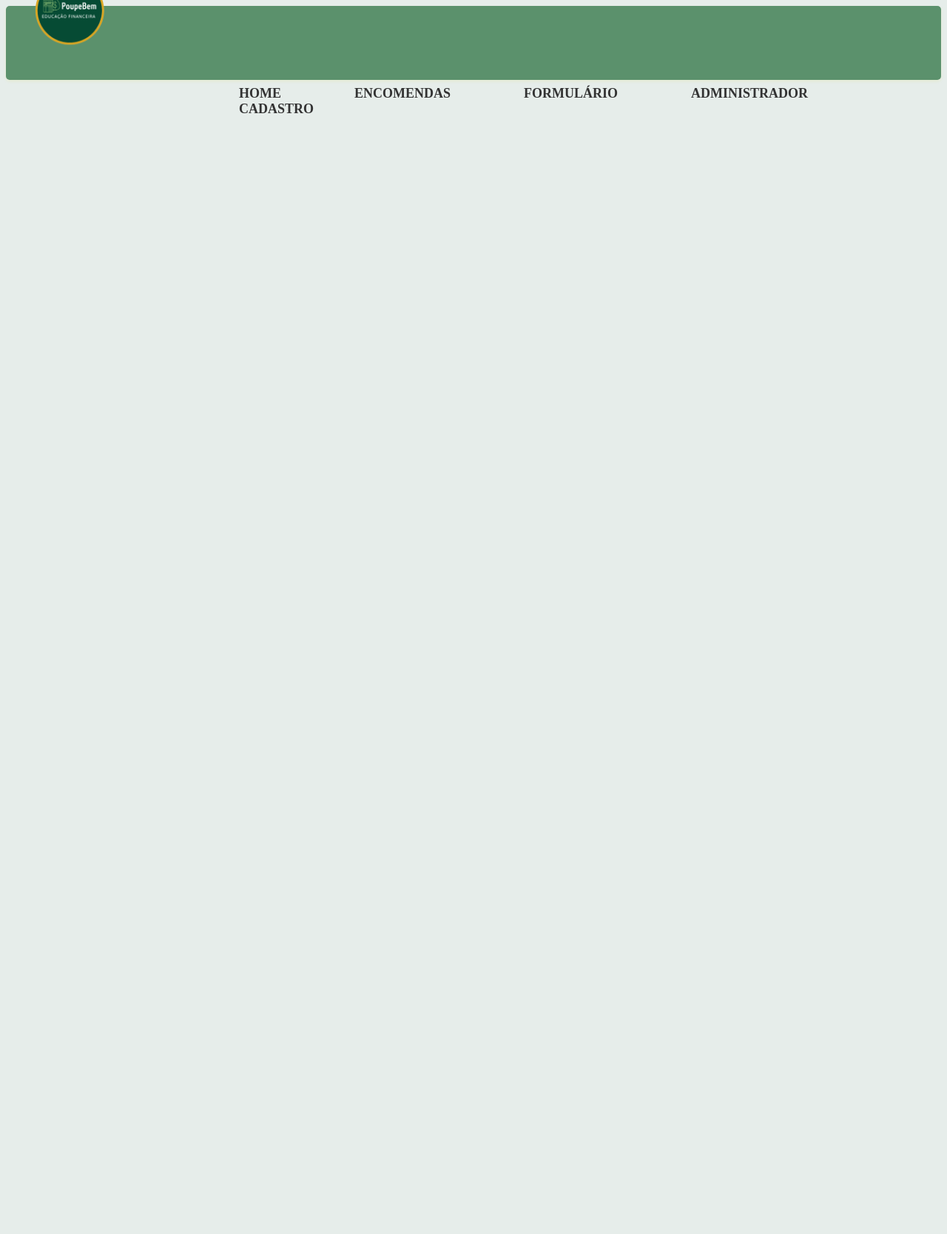
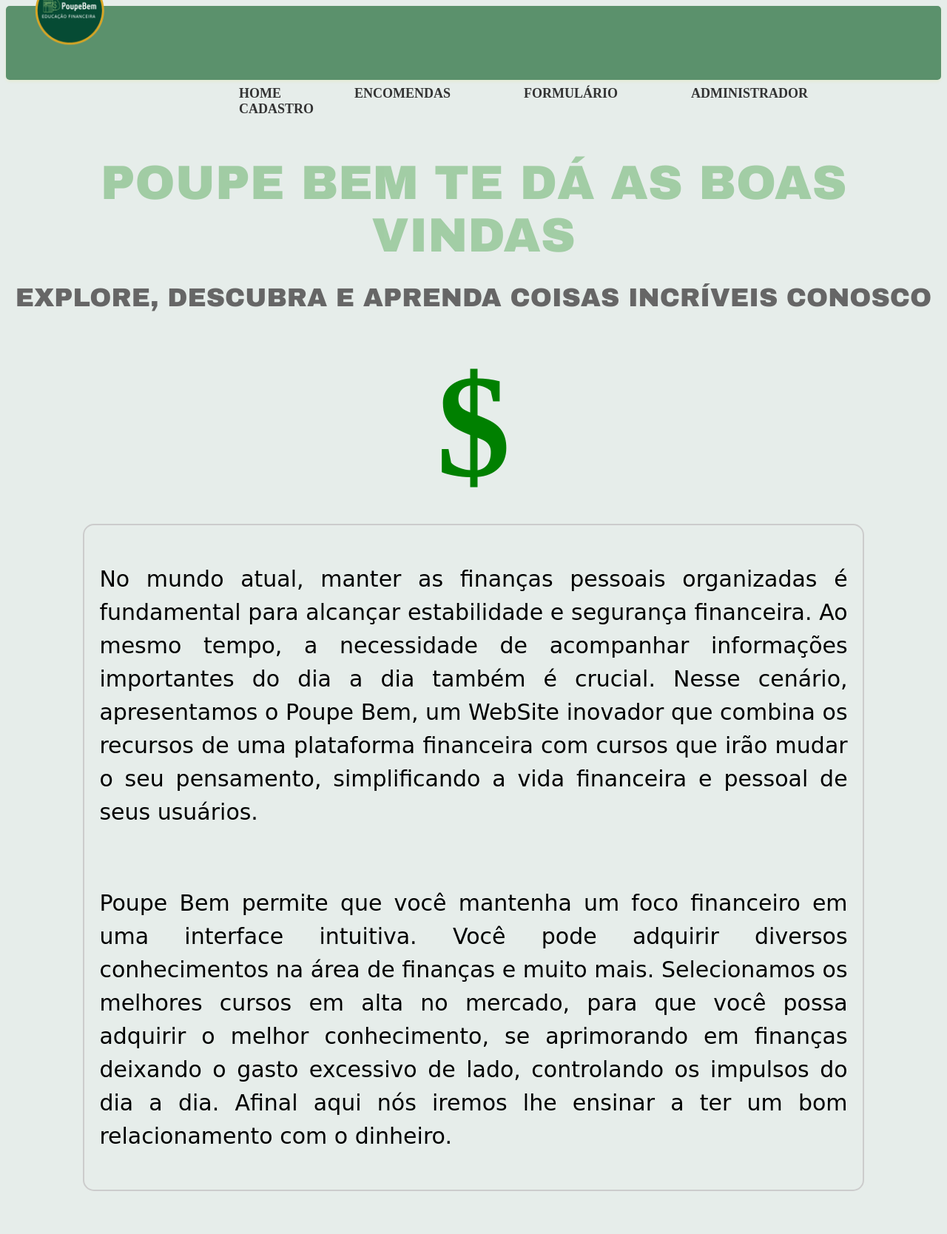
Before and after one commit to RaniFerreira/POUPEBEM-2.0, a PHP site: page / in a window 1280 px wide. Shown: the whole page at 74% size. Before the commit the page ends 153 px from the top, so only its background shows below. Run offline with PHP 8.4, Linux system fonts and the light colour scheme.

Commit message:
seção home adicionada

```diff
--- a/index.html
+++ b/index.html
@@ -3,6 +3,7 @@
 <head>
     <meta charset="UTF-8">
     <title>Poupe Bem</title>
+
     <link rel="stylesheet" href="src/css/style.css">
 </head>
 <body>
@@ -14,7 +15,7 @@
                     <img src="src/img/logo-removebg-preview.png" alt="Logo">
                 </a>
                 <ul class="nav-links">
-                    <li><a href="#Home">HOME</a></li>
+                    <li><a href="#home">HOME</a></li>
                     <li><a href="#encomendas">ENCOMENDAS</a></li>
                     <li><a href="#fomulario">FORMULÁRIO</a></li>
                     <li><a href="#Administrador">ADMINISTRADOR</a></li>
@@ -23,5 +24,25 @@
         </nav>
     </header>
 
+    <main>
+
+        <section id="home">
+            <h1 class="titulo">POUPE BEM TE DÁ AS BOAS VINDAS</h1>
+            <h1 class="subtitulo">EXPLORE, DESCUBRA E APRENDA COISAS INCRÍVEIS CONOSCO</h1>
+            <div class="simbolo-dinheiro">$</div>
+
+            <br>
+            <div class="col-6 text-sobre">
+                <p>
+                    No mundo atual, manter as finanças pessoais organizadas é fundamental para alcançar estabilidade e segurança financeira. Ao mesmo tempo, a necessidade de acompanhar informações importantes do dia a dia também é crucial. Nesse cenário, apresentamos o Poupe Bem, um WebSite inovador que combina os recursos de uma plataforma financeira com cursos que irão mudar o seu pensamento, simplificando a vida financeira e pessoal de seus usuários.
+                </p>
+                <br>
+                <p> Poupe Bem permite que você mantenha um foco financeiro em uma interface intuitiva. Você pode adquirir diversos conhecimentos na área de finanças e muito mais. Selecionamos os melhores cursos em alta no mercado, para que você possa adquirir o melhor conhecimento, se aprimorando em finanças deixando o gasto excessivo de lado, controlando os impulsos do dia a dia. Afinal aqui nós iremos lhe ensinar a ter um bom relacionamento com o dinheiro.</p>
+            </div>
+
+
+        </section>
+    </main>
+
 </body>
 </html>
--- a/src/css/style.css
+++ b/src/css/style.css
@@ -55,3 +55,65 @@ body{
     background-color: #e3e30d;
     color: #144303;
 }
+
+/* Estilos para a seção #home */
+#home {
+    text-align: center;
+    padding: 50px 0;
+}
+
+.simbolo-dinheiro {
+    font-size: 200px;
+    color: green;
+    font-weight: bold;
+}
+
+@keyframes blink {
+    0% { opacity: 1; }
+    50% { opacity: 0; }
+    100% { opacity: 1; }
+}
+.titulo {
+    font-size: 65px;
+    color: green;
+    margin-bottom: 20px;
+    font-family: 'Arial Black', sans-serif;
+    animation: blink 1s infinite;
+}
+
+
+.subtitulo {
+    font-size: 35px;
+    color: #666;
+    margin-bottom: 40px;
+    font-family: 'Arial Black', sans-serif;
+}
+
+
+#home img {
+    display: block;
+    margin: 0 auto;
+    max-width: 100%;
+    height: auto;
+}
+
+
+
+.text-sobre {
+    text-align: justify;
+    border: 2px solid #ccc;
+    border-radius: 15px ;
+    padding: 20px;
+    width: 80%;
+    margin: auto;
+
+
+
+}
+
+.text-sobre p {
+    font-size: 30px;
+    line-height: 1.5;
+    color: black;
+    font-family: 'Pacifico', cursive;
+}
```
Also changed, not shown: src/img/imagemIndex.png (added).
